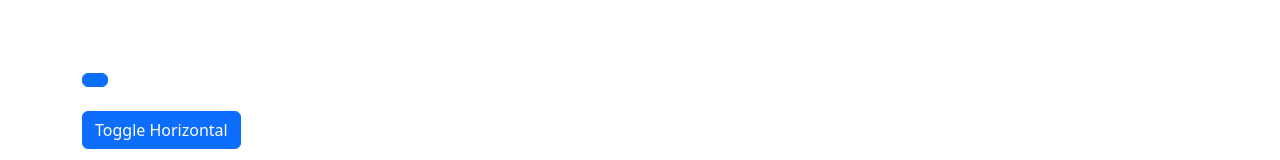
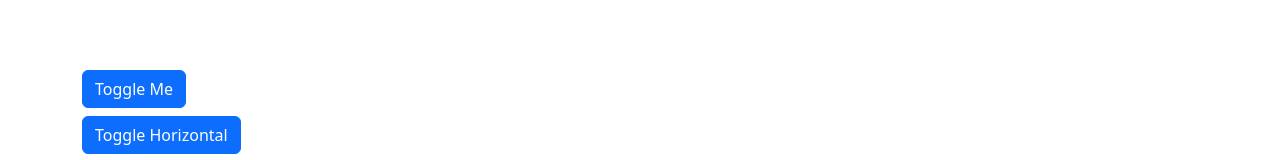
Before and after one commit to NS-25/Bootstraps-project, a React (Vite) app: page / in a window 1280 px wide. Shown: the part 144-304 px from the top of the page. Built offline with nearby package versions, Linux system fonts and the light colour scheme.

Commit message:
some changes in all collapse files

```diff
--- a/src/App.jsx
+++ b/src/App.jsx
@@ -130,19 +130,15 @@ const App = () => {
       <div>
         <CollapseProvider>
           <div className="container mt-4">
-            <p>
-              <CollapseToggle id="collapseWidthExample">
-                Toggle width collapse
-              </CollapseToggle>
-            </p>
+            {/* This is just the toggle button */}
+            <CollapseToggle id="collapseWidthExample" buttonText="Toggle Me" />
+            {/* This is the horizontal collapsible content */}
             <HorizontalCollapse
               id="collapseWidthExample"
               buttonText="Toggle Horizontal"
               widthClass="w-75"
-            >
-              This is some placeholder content for a horizontal collapse. It's
-              hidden by default and shown when triggered.
-            </HorizontalCollapse>
+              content="This is some placeholder content for a horizontal collapse. It's hidden by default and shown when triggered."
+            />
           </div>
         </CollapseProvider>
       </div>
--- a/src/components/collapse/CollapseToggle.jsx
+++ b/src/components/collapse/CollapseToggle.jsx
@@ -1,7 +1,7 @@
 import React from "react";
 import { useCollapse } from "../../hooks/CollapseProvider";
 
-const CollapseToggle = ({ id, buttonLabel }) => {
+const CollapseToggle = ({ id, buttonText }) => {
   const { toggleCollapse } = useCollapse();
   return (
     <button
@@ -9,7 +9,7 @@ const CollapseToggle = ({ id, buttonLabel }) => {
       type="button"
       onClick={() => toggleCollapse(id)}
     >
-      {buttonLabel}
+      {buttonText}
     </button>
   );
 };
--- a/src/components/collapse/HorizontalCollapse.jsx
+++ b/src/components/collapse/HorizontalCollapse.jsx
@@ -5,7 +5,7 @@ const HorizontalCollapse = ({
   id,
   buttonText,
   widthClass = "w-75",
-  children,
+  content,
 }) => {
   const { visibleId, toggleCollapse } = useCollapse();
   const isOpen = visibleId === id;
@@ -23,11 +23,11 @@ const HorizontalCollapse = ({
         {/* ////////////// */}
         <div className="d-flex align-items-start min-vh-25">
           <div
-            className={`collapse collapse-horizontal ${
+            className={`collapse collapse-horizontal overflow-hidden ${
               isOpen ? "show" : ""
-            } overflow-hidden ${widthClass}`}
+            } ${widthClass}`}
           >
-            <div className="card card-body w-100">{children}</div>
+            <div className="card card-body w-100">{content}</div>
           </div>
         </div>
       </div>
```
